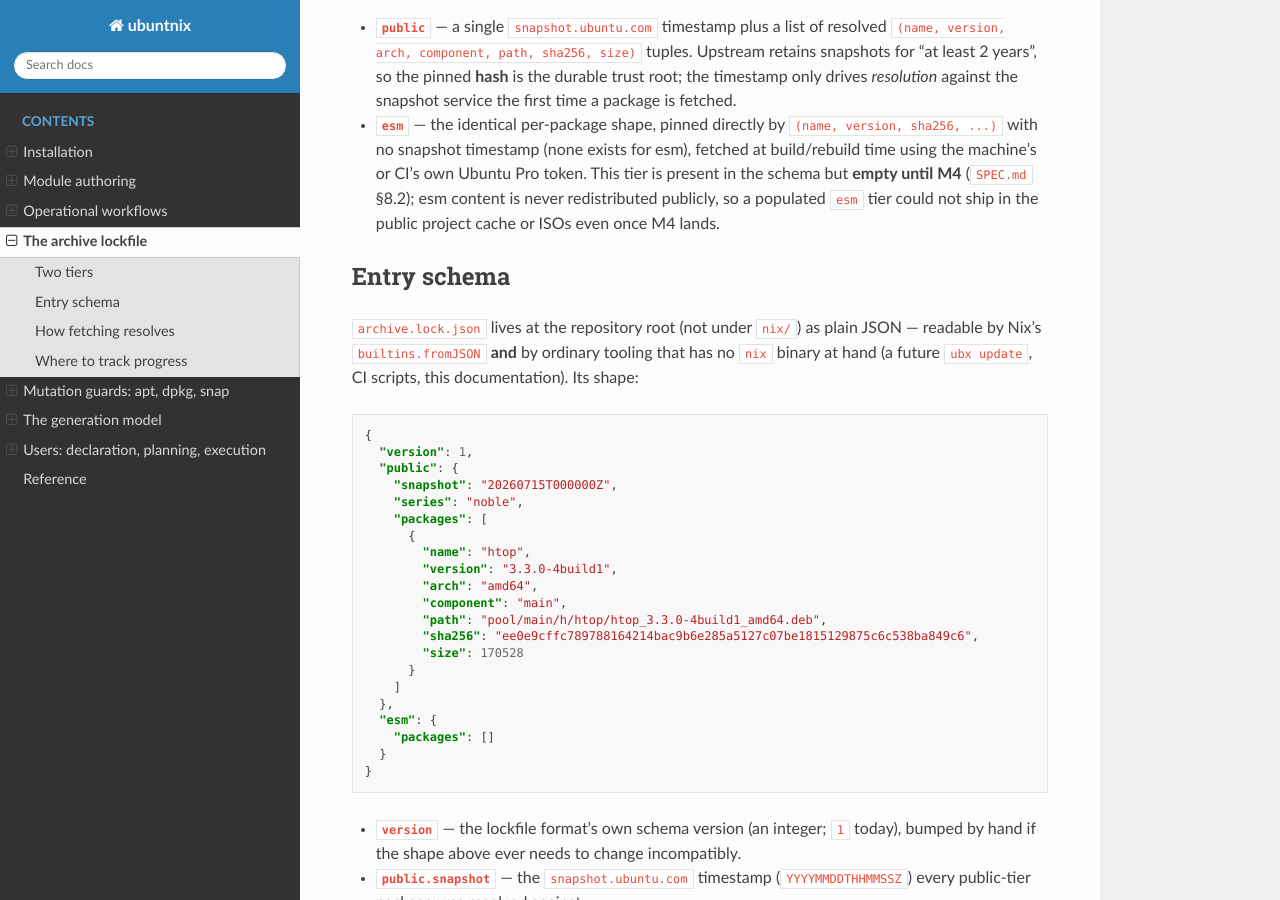
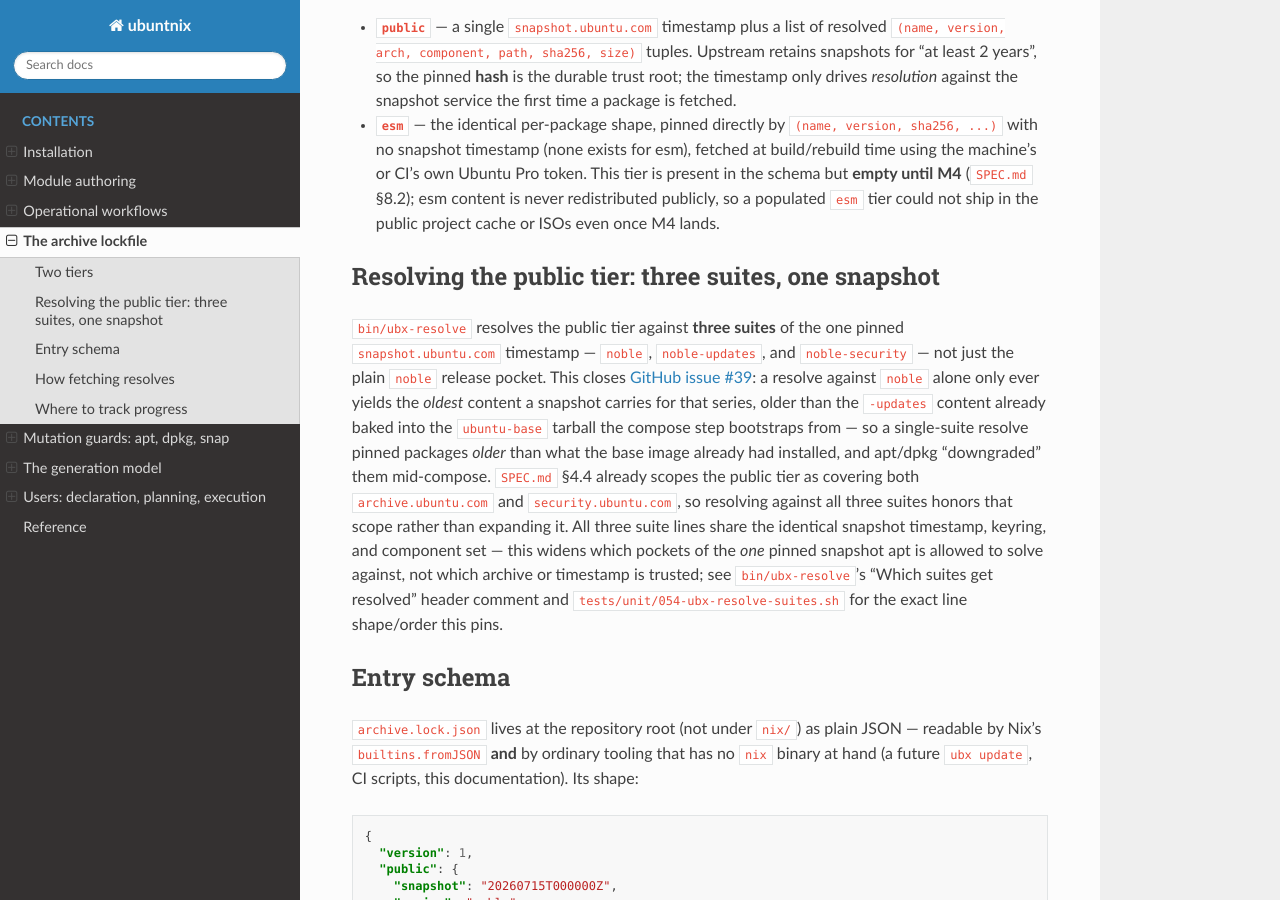
Before and after one commit to Guno327/ubuntnix, a Sphinx documentation site: the page built from docs/archive.md, in a window 1280 px wide and 900 px high, scrolled down 645 px. Built offline with Sphinx 7.4.7 and the Read the Docs theme 3.1.0, drawn with Linux system fonts in a browser that asks for light colours; pages that are not in the unit, such as notebooks, are missing from menus.

Commit message:
fix(resolve): resolve against noble, noble-updates and noble-security (#42)
Closes #39. bin/ubx-resolve wrote a single release-pocket sources.list
line, so every pin resolved to the oldest content the snapshot carries
for the series — older than the -updates content already baked into the
ubuntu-base tarball compose bootstraps from. That produced dpkg
downgrades mid-compose (libpam-modules 1.5.3-5ubuntu5.5 -> 5ubuntu5),
pre-dependency warnings, and a composed system security-wise behind its
own base.

Now three suite lines against the SAME snapshot timestamp, keyring and
component set — no new host, no new network source, no unpinned
timestamp. SPEC §4.4 already scopes the public tier as archive + security,
so this is in-spec. Line order is fixed for deterministic apt tie-breaking.

Adds a --print-sources-list testing hook (pure, no apt/network, mirroring
--emit-lockfile's split) and tests/unit/054-ubx-resolve-suites.sh pinning
the exact line shape/order; docs/archive.md gains a matching subsection.

archive.lock.json is deliberately untouched — the re-pin happens via the
manual lockfile-regen CI job after this lands.

Local suite: 24/24 green; shellcheck -x clean.

Co-authored-by: AI Project Manager (Claude) <ai-pm@ghov.net>
Co-authored-by: Claude Opus 4.8 <noreply@anthropic.com>

```diff
--- a/docs/archive.md
+++ b/docs/archive.md
@@ -40,6 +40,27 @@ differently:
   M4** (`SPEC.md` §8.2); esm content is never redistributed publicly, so a
   populated `esm` tier could not ship in the public project cache or ISOs
   even once M4 lands.
+
+## Resolving the public tier: three suites, one snapshot
+
+`bin/ubx-resolve` resolves the public tier against **three suites** of the
+one pinned `snapshot.ubuntu.com` timestamp — `noble`, `noble-updates`, and
+`noble-security` — not just the plain `noble` release pocket. This closes
+[GitHub issue #39](https://github.com/ubuntnix/ubuntnix/issues/39): a
+resolve against `noble` alone only ever yields the *oldest* content a
+snapshot carries for that series, older than the `-updates` content
+already baked into the `ubuntu-base` tarball the compose step bootstraps
+from — so a single-suite resolve pinned packages *older* than what the
+base image already had installed, and apt/dpkg "downgraded" them
+mid-compose. `SPEC.md` §4.4 already scopes the public tier as covering
+both `archive.ubuntu.com` and `security.ubuntu.com`, so resolving against
+all three suites honors that scope rather than expanding it. All three
+suite lines share the identical snapshot timestamp, keyring, and component
+set — this widens which pockets of the *one* pinned snapshot apt is
+allowed to solve against, not which archive or timestamp is trusted; see
+`bin/ubx-resolve`'s "Which suites get resolved" header comment and
+`tests/unit/054-ubx-resolve-suites.sh` for the exact line shape/order this
+pins.
 
 ## Entry schema
 
```
Also changed, not shown: 2 other files.
